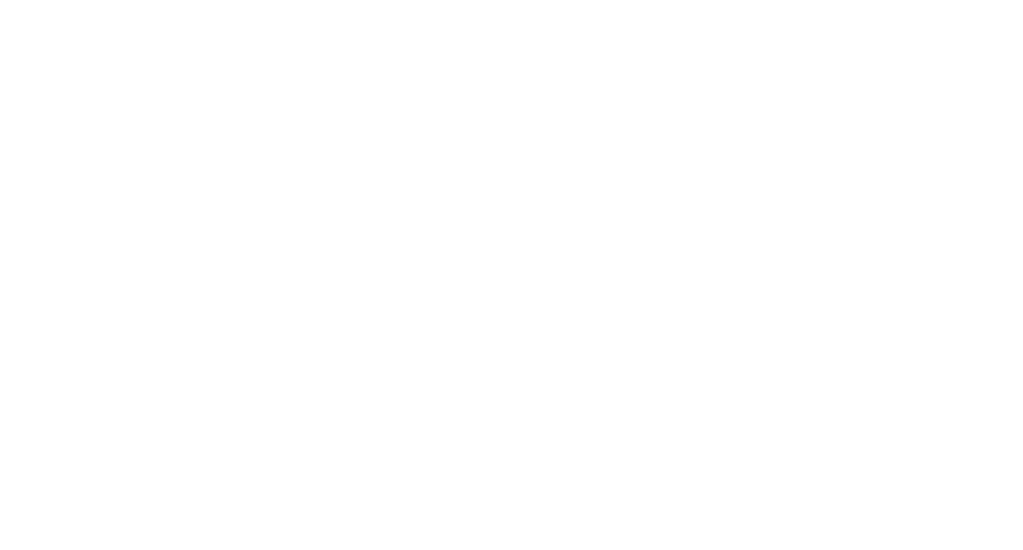
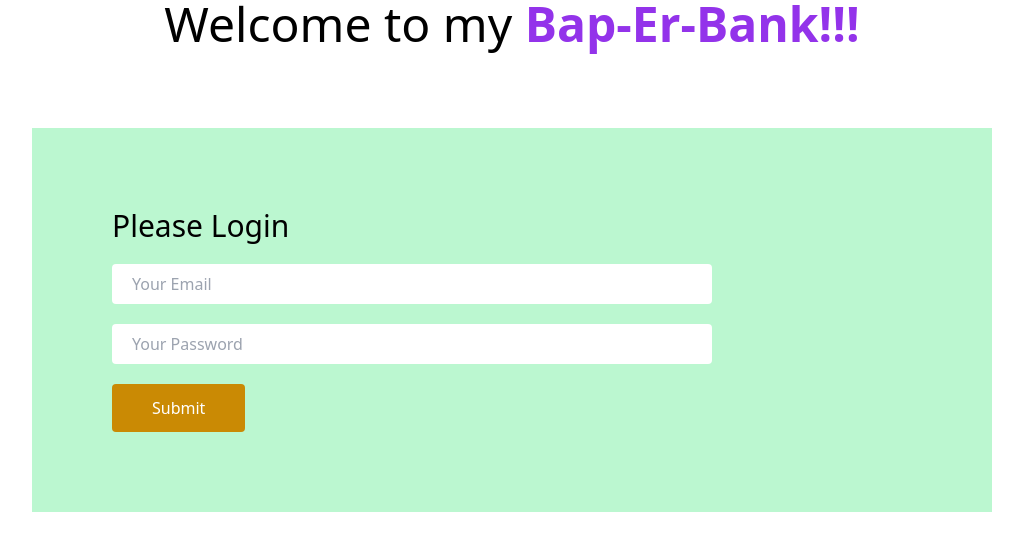
Before and after one commit to NizamUddin07/Baper_hotel, a plain HTML site: page index.html in a window 1280 px wide. Shown: the whole page, without its empty margins (128-1151 px from the left). Drawn offline with nearby package versions, Linux system fonts and the light colour scheme.

Commit message:
login page completed

```diff
--- a/index.html
+++ b/index.html
@@ -7,6 +7,14 @@
     <script src="https://cdn.tailwindcss.com"></script>
 </head>
 <body>
-
+ <div>
+  <h1 class="text-5xl text-center"> Welcome to my <span class="font-bold text-purple-600">Bap-Er-Bank!!!</span></h1>
+  <div class="bg-green-200 w-9/12 mx-auto mt-20 p-20">
+    <h4 class="text-3xl">Please Login</h4>
+    <input   class="block mt-5 mb-5 h-10 w-9/12 rounded p-5" type="email" name="" id="" placeholder="Your Email">
+    <input   class="block mt-5 mb-5 h-10 w-9/12 rounded p-5" type="password" name="" id="" placeholder="Your Password">
+    <button class="bg-yellow-600 py-3 px-10 rounded text-white">Submit</button>
+  </div>
+ </div>
 </body>
 </html>
```
